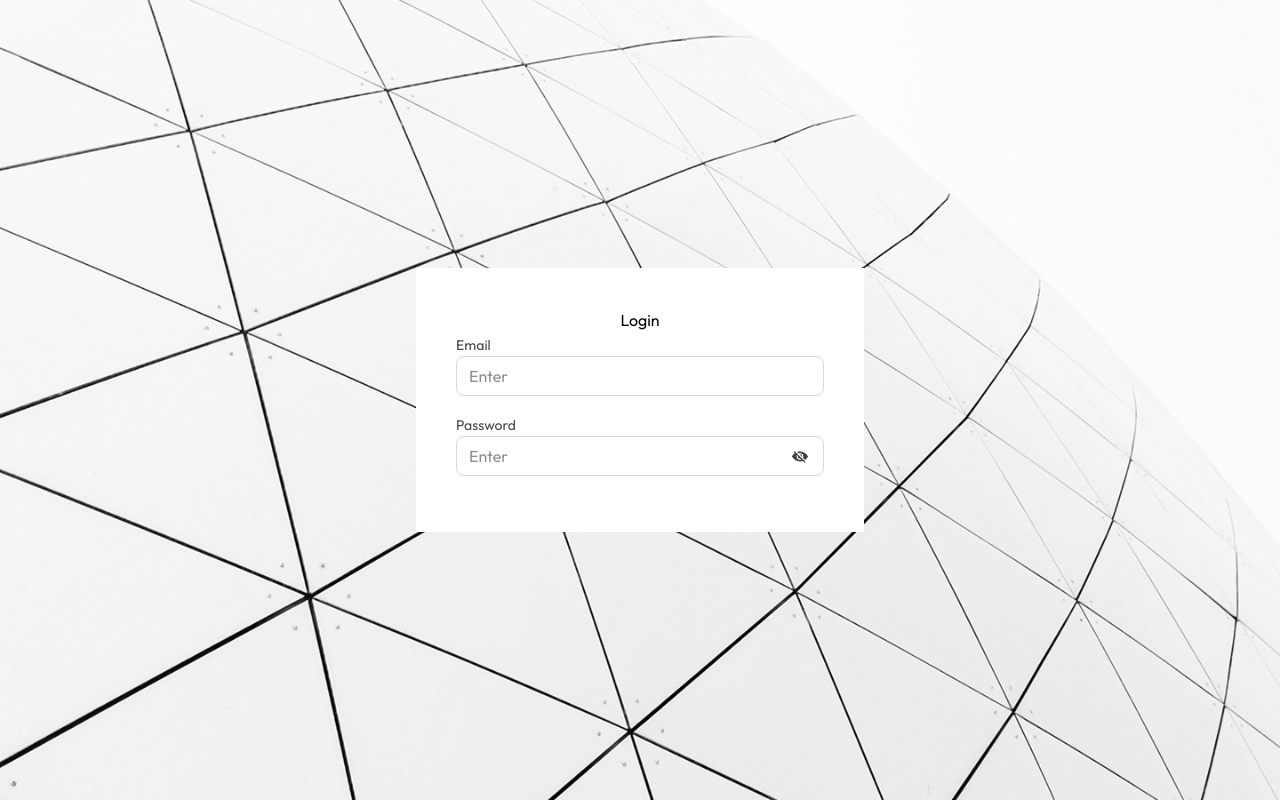
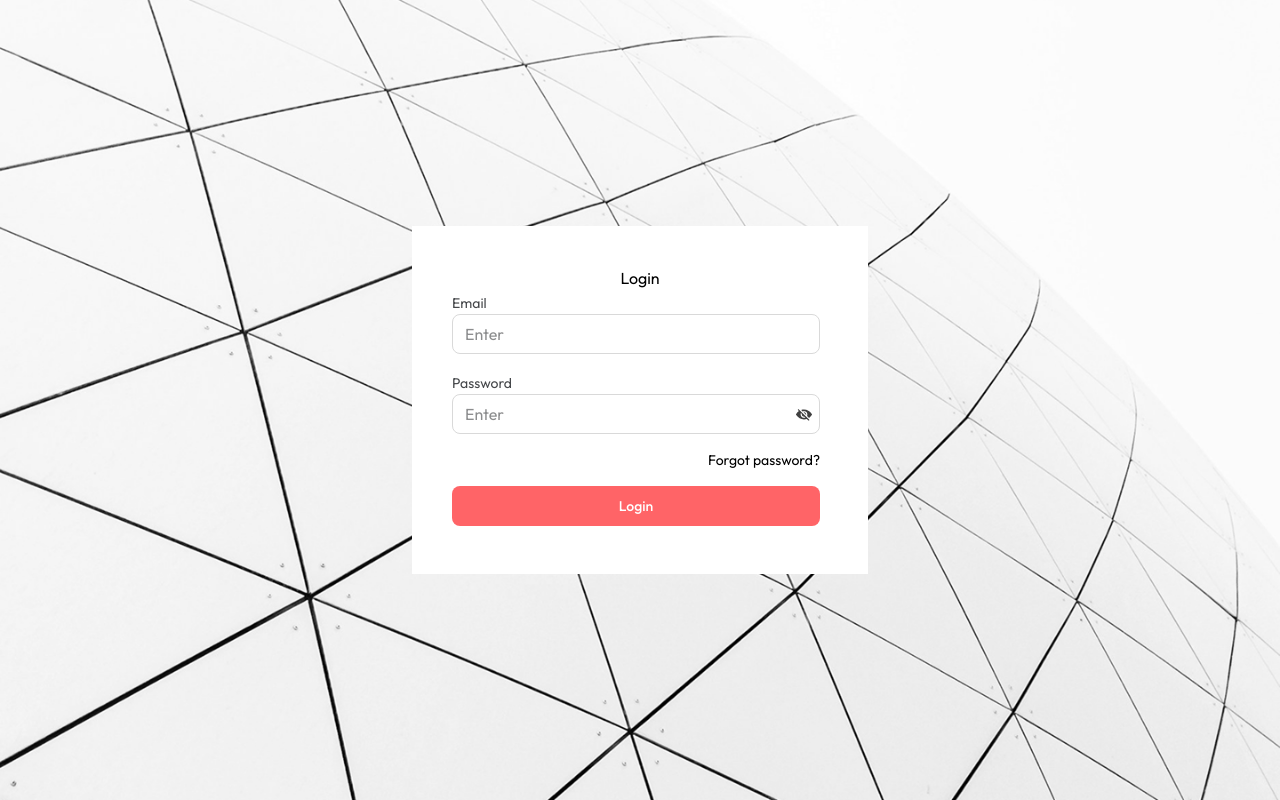
Before and after one commit to khunghaydien/okwi-frontend, a Next.js app: page /sign-in in a window 1280 px wide. Built offline with nearby package versions, Linux system fonts and the light colour scheme.

Commit message:
implemented ui for the sign in page

```diff
--- a/app/(authen)/sign-in/page.tsx
+++ b/app/(authen)/sign-in/page.tsx
@@ -1,20 +1,19 @@
 "use client";
 import Input from "@/components/ui/input";
 import SlashEyeIcon from "@/public/icons/slash-eye-icon";
+import Link from "next/link";
 import { useState } from "react";
+import Button from "@/components/ui/button/Button";
 
 export default function SignIn() {
   const [isShowPassword, setIsShowPassword] = useState(false);
   const handleIconClick = () => {
     setIsShowPassword(!isShowPassword);
-    }
+  };
   return (
     <>
       <div className="text-center w-full">Login</div>
-            <Input
-                label="Email"
-                placeholder="Enter"
-                className="w-[368px] mb-4" />
+      <Input label="Email" placeholder="Enter" className="w-[368px] mb-4" />
       <Input
         label="Password"
         placeholder="Enter"
@@ -23,6 +22,21 @@ export default function SignIn() {
         icon={isShowPassword ? <SlashEyeIcon /> : <SlashEyeIcon />}
         onIconClick={handleIconClick}
       />
+      <div className="w-[368px] flex justify-end mb-4">
+        <Link
+          href="/forgot-password"
+          className="text-sm text-black-600 hover:underline"
+        >
+          Forgot password?
+        </Link>
+      </div>
+
+      <Button
+        className="w-[368px] mb-2"
+        variant="primary"
+      >
+        Login
+      </Button>
     </>
-    )
+  );
 }
```
Lines whose indentation alone changed are shown as unchanged.
